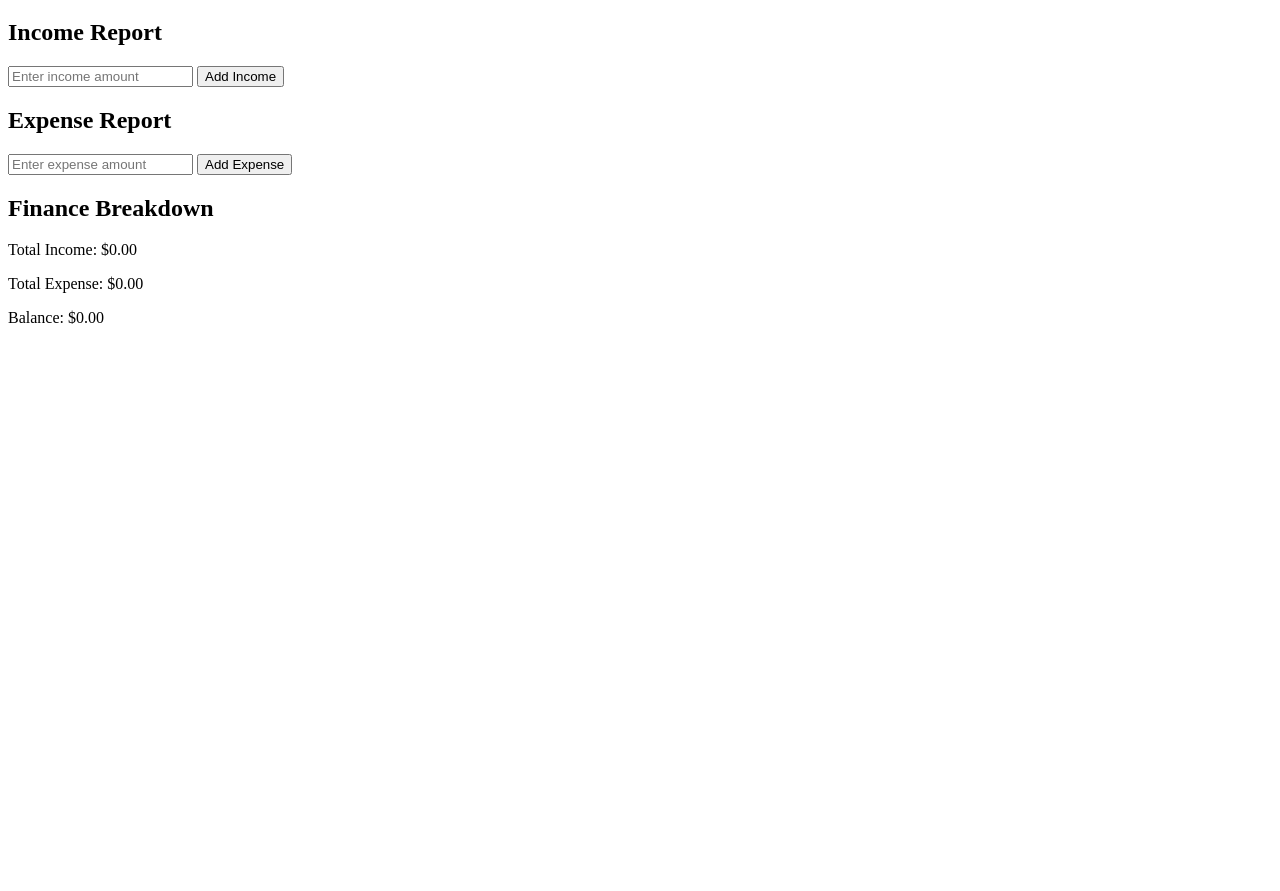
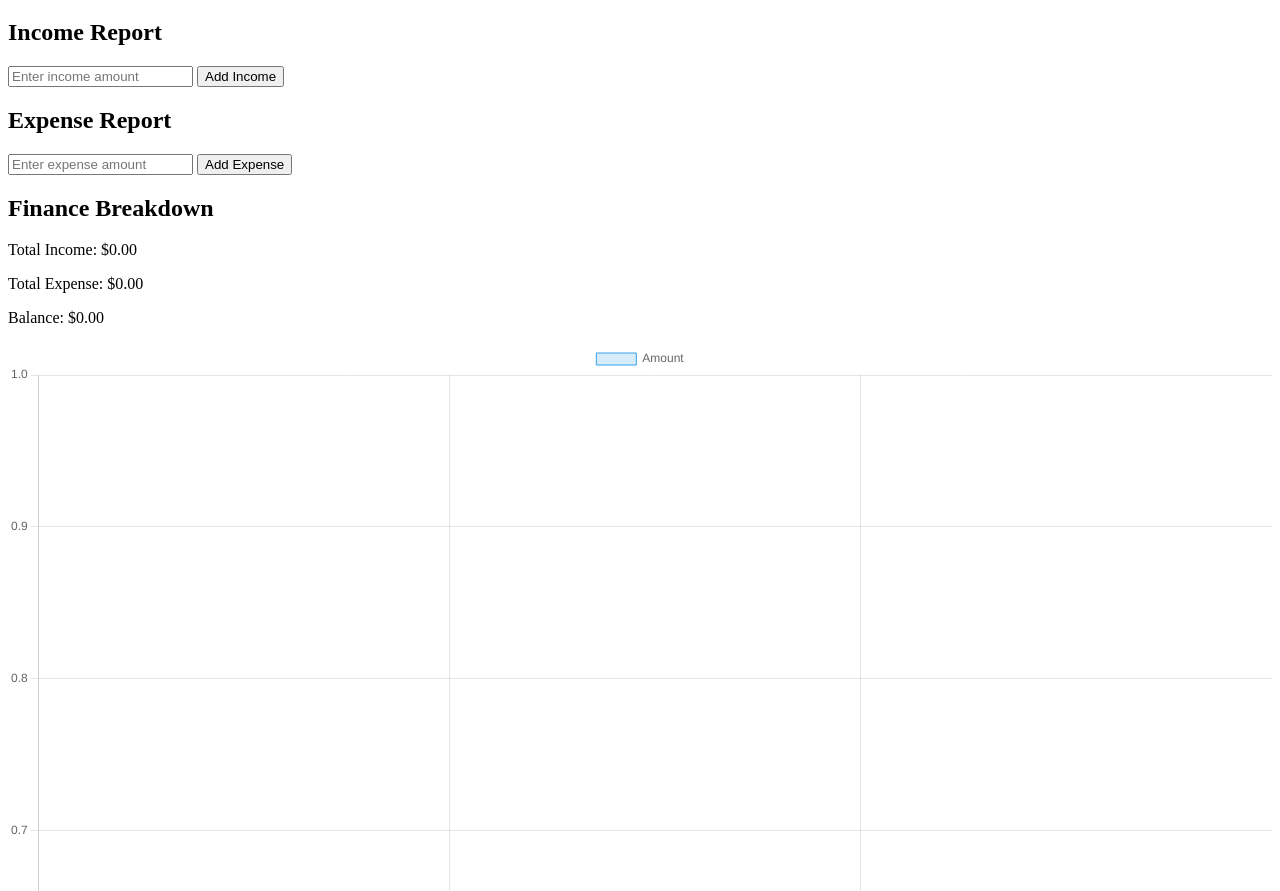
Before and after one commit to krduffy/1530-group11-s3, a plain HTML site: page index.html in a window 1280 px wide. Shown: the part 61-952 px from the top of the page. Before the commit the page ends 800 px from the top, so only its background shows below. Drawn offline with nearby package versions, Linux system fonts and the light colour scheme.

Commit message:
need to fix graph

```diff
--- a/index.html
+++ b/index.html
@@ -1,10 +1,14 @@
 <!DOCTYPE html>
 <html lang="en">
+
 <head>
     <meta charset="UTF-8">
     <meta name="viewport" content="width=device-width, initial-scale=1.0">
     <title>Document</title>
+    <!-- Load Chart.js library -->
+    <script src="https://cdn.jsdelivr.net/npm/chart.js"></script>
 </head>
+
 <body>
     <h1>Financial Tracker</h1>
 
@@ -27,6 +31,93 @@
         <p>Balance: <span id="balance">$0.00</span></p>
     </div>
 
-    <script src="static\js\script.js"></script>
+
+    <!-- Add canvas for the chart -->
+    <canvas id="myChart" width="40%" height="50%"></canvas>
+
+    <script>
+        document.addEventListener("DOMContentLoaded", function () {
+            const incomeForm = document.getElementById("incomeForm");
+            const expenseForm = document.getElementById("expenseForm");
+            const totalIncomeSpan = document.getElementById("totalIncome");
+            const totalExpenseSpan = document.getElementById("totalExpense");
+            const balanceSpan = document.getElementById("balance");
+            const ctx = document.getElementById("myChart").getContext("2d");
+
+            let incomeData = [];
+            let expenseData = [];
+            let myChart;
+
+            incomeForm.addEventListener("submit", function (event) {
+                event.preventDefault();
+                const incomeAmount = parseFloat(document.getElementById("incomeAmount").value);
+                if (!isNaN(incomeAmount)) {
+                    incomeData.push(incomeAmount);
+                    updateTotals();
+                    updateChart();
+                }
+                document.getElementById("incomeAmount").value = "";
+            });
+
+            expenseForm.addEventListener("submit", function (event) {
+                event.preventDefault();
+                const expenseAmount = parseFloat(document.getElementById("expenseAmount").value);
+                if (!isNaN(expenseAmount)) {
+                    expenseData.push(expenseAmount);
+                    updateTotals();
+                    updateChart();
+                }
+                document.getElementById("expenseAmount").value = "";
+            });
+
+            function updateTotals() {
+                const totalIncome = incomeData.reduce((total, amount) => total + amount, 0);
+                const totalExpense = expenseData.reduce((total, amount) => total + amount, 0);
+                const balance = totalIncome - totalExpense;
+                totalIncomeSpan.textContent = `$${totalIncome.toFixed(2)}`;
+                totalExpenseSpan.textContent = `$${totalExpense.toFixed(2)}`;
+                balanceSpan.textContent = `$${balance.toFixed(2)}`;
+            }
+
+            function updateChart() {
+                if (myChart) {
+                    myChart.destroy();
+                }
+
+                myChart = new Chart(ctx, {
+                    type: 'bar',
+                    data: {
+                        labels: ["Total Income", "Total Expense", "Balance"],
+                        datasets: [{
+                            label: 'Amount',
+                            data: [incomeData.reduce((total, amount) => total + amount, 0), expenseData.reduce((total, amount) => total + amount, 0), incomeData.reduce((total, amount) => total + amount, 0) - expenseData.reduce((total, amount) => total + amount, 0)],
+                            backgroundColor: [
+                                'rgba(54, 162, 235, 0.2)',
+                                'rgba(255, 99, 132, 0.2)',
+                                'rgba(75, 192, 192, 0.2)',
+                            ],
+                            borderColor: [
+                                'rgba(54, 162, 235, 1)',
+                                'rgba(255, 99, 132, 1)',
+                                'rgba(75, 192, 192, 1)',
+                            ],
+                            borderWidth: 1
+                        }]
+                    },
+                    options: {
+                        scales: {
+                            y: {
+                                beginAtZero: true
+                            }
+                        }
+                    }
+                });
+            }
+
+            // Initial chart update
+            updateChart();
+        });
+    </script>
 </body>
+
 </html>
```
